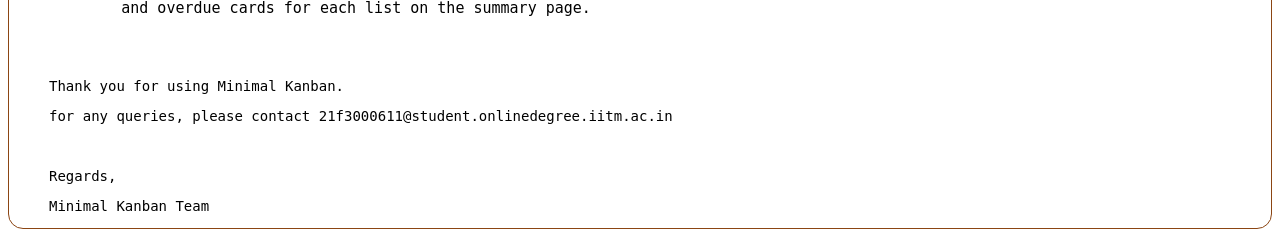
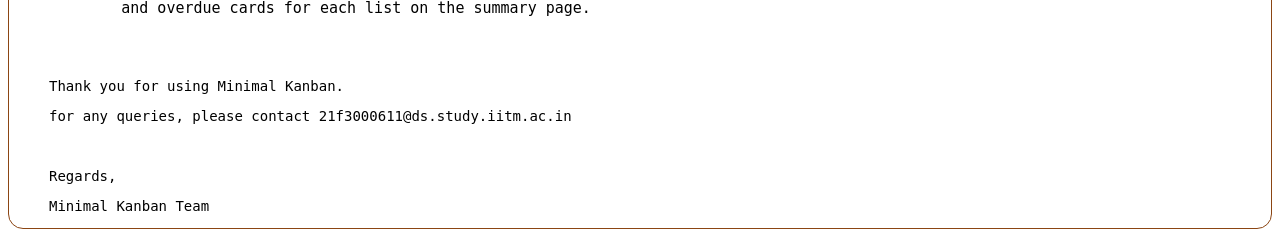
Before and after one commit to adhithyasash1/appdev, a Flask app: template AppDev2 Project/backend/templates/Welcome.html in a window 1280 px wide. Shown: the part 775-1012 px from the top of the page. Run offline with Flask 3, Linux system fonts and the light colour scheme; the template is opened without the code that fills it, so the values that code supplies are empty; parts of the project's set-up code (start-up, migrations or seed data) failed here and were passed over.

Commit message:
Update Welcome.html

```diff
--- a/AppDev2 Project/backend/templates/Welcome.html
+++ b/AppDev2 Project/backend/templates/Welcome.html
@@ -56,7 +56,7 @@
         <br>
 
         <p style="font-size: 14px"> Thank you for using Minimal Kanban. </p>
-        <p style="font-size: 14px"> for any queries, please contact 21f3000611@student.onlinedegree.iitm.ac.in</p>
+        <p style="font-size: 14px"> for any queries, please contact 21f3000611@ds.study.iitm.ac.in</p>
         <br>
         <p style="font-size: 14px"> Regards, </p>
         <p style="font-size: 14px"> Minimal Kanban Team </p>
```
